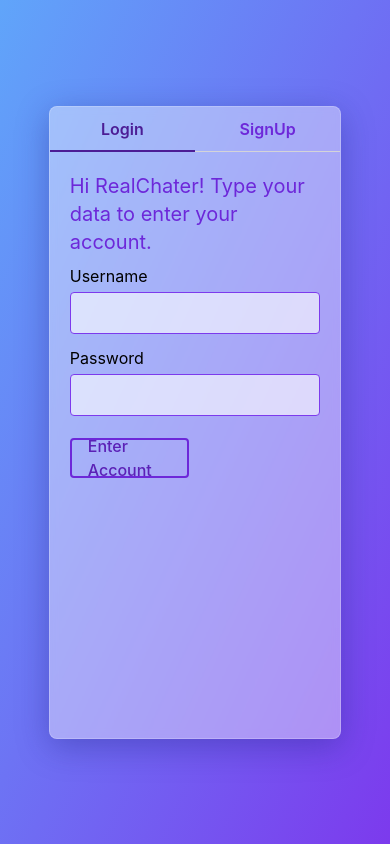
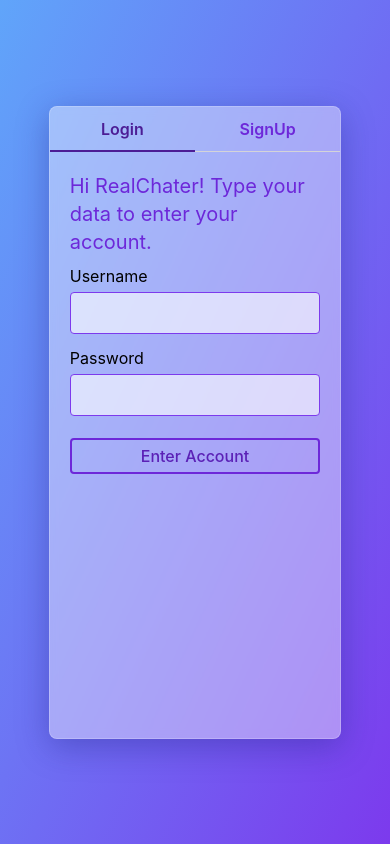
Before and after one commit to ycarlosedu/space-chat-frontend, a React (Vite) app: page / in a window 390 px wide. Built offline with nearby package versions, Linux system fonts and the light colour scheme.

Commit message:
style: tabs divisor

```diff
--- a/src/pages/AuthPage/index.tsx
+++ b/src/pages/AuthPage/index.tsx
@@ -67,15 +67,25 @@ const AuthPage = (props: any) => {
         </Tabs.List>
 
         <Tabs.Content className="TabsContent" value="tab1">
-          <p className="TabsTitle">Hi RealChater! Type your data to enter your account.</p>
+          <div className="TabsDivisor">
+            <div className="TabsMainContent toLeft">
+              <p className="TabsTitle">Hi RealChater! Type your data to enter your account.</p>
+              <LoginForm onSubmit={onLogin} />
+            </div>
 
-          <LoginForm onSubmit={onLogin} />
+            <img className="TabsDecorativeItem toRight" src="https://i.ibb.co/7WQWZQZ/istockphoto-1371726643-170667a.jpg" alt="" />
+          </div>
         </Tabs.Content>
 
         <Tabs.Content className="TabsContent" value="tab2">
-          <p className="TabsTitle">Welcome to RealChat! Type your data to create your account.</p>
+        <div className="TabsDivisor">
+          <img className="TabsDecorativeItem toLeft" src="https://i.ibb.co/7WQWZQZ/istockphoto-1371726643-170667a.jpg" alt="" />
 
-          <SignUpForm onSubmit={onSignup} />
+          <div className="TabsMainContent toRight">
+            <p className="TabsTitle">Welcome to RealChat! Type your data to create your account.</p>
+            <SignUpForm onSubmit={onSignup} />
+          </div>
+        </div>
         </Tabs.Content>
       </Tabs.Root>
 
--- a/src/pages/AuthPage/styles.css
+++ b/src/pages/AuthPage/styles.css
@@ -10,6 +10,7 @@ input {
   w-3/4
   h-3/4
   bg-white/40
+  box-border
   border
   border-white
   border-opacity-20
@@ -54,6 +55,7 @@ input {
 .TabsContent {
   @apply
   p-5
+  h-[95%]
   bg-transparent
   outline-none
   outline-offset-0
@@ -62,10 +64,73 @@ input {
   border-bottom-right-radius: 6px;
 }
 
+.TabsDivisor {
+  @apply
+  flex
+  w-full
+  h-full
+  box-border
+  gap-6
+}
+
+.TabsMainContent {
+  @apply
+  w-full
+}
+
+.TabsDecorativeItem {
+  @apply
+  w-1/2
+  rounded
+  h-full
+  hidden
+  z-10
+  md:flex
+}
+
 .TabsTitle {
   @apply
   text-violet-700
   text-xl;
+}
+
+.toLeft {
+  @apply
+  animate-fade
+  md:animate-toLeft
+}
+
+.toRight {
+  @apply
+  animate-fade
+  md:animate-toRight
+}
+
+@keyframes fade {
+  0% {
+    opacity: 0;
+  }
+  100% {
+    opacity: 1;
+  }
+}
+
+@keyframes toLeft {
+  0% {
+    transform: translateX(100%);
+  }
+  100% {
+    transform: translateX(0);
+  }
+}
+
+@keyframes toRight {
+  0% {
+    transform: translateX(-100%);
+  }
+  100% {
+    transform: translateX(0);
+  }
 }
 
 /* -------------------------------- FORM -------------------------------- */
@@ -77,6 +142,8 @@ input {
   flex
   flex-col
   gap-3
+  box-border
+  w-full
 }
 
 .FormField {
@@ -121,7 +188,7 @@ input {
   p-2
   border
   border-solid
-  border-violet-600;
+  border-violet-600
 }
 
 .Input:focus {
@@ -134,7 +201,7 @@ input {
 
 .Button {
   @apply
-  w-1/3
+  w-full
   inline-flex
   items-center
   justify-center
@@ -144,9 +211,10 @@ input {
   font-medium
   h-9
   transition-all
+  box-border
   cursor-pointer
   active:translate-y-1
-  hover:opacity-80;
+  hover:opacity-80
 }
 
 .Button.violet {
--- a/tailwind.config.js
+++ b/tailwind.config.js
@@ -6,7 +6,13 @@ module.exports = {
     './src/**/*.tsx',
   ],
   theme: {
-    extend: {},
+    extend: {
+      animation: {
+        'toRight': 'toRight 0.5s ease-in-out',
+        'toLeft': 'toLeft 0.5s ease-in-out',
+        'fade': 'fade 0.5s ease-in-out'
+      }
+    },
   },
   plugins: [],
 }
```
